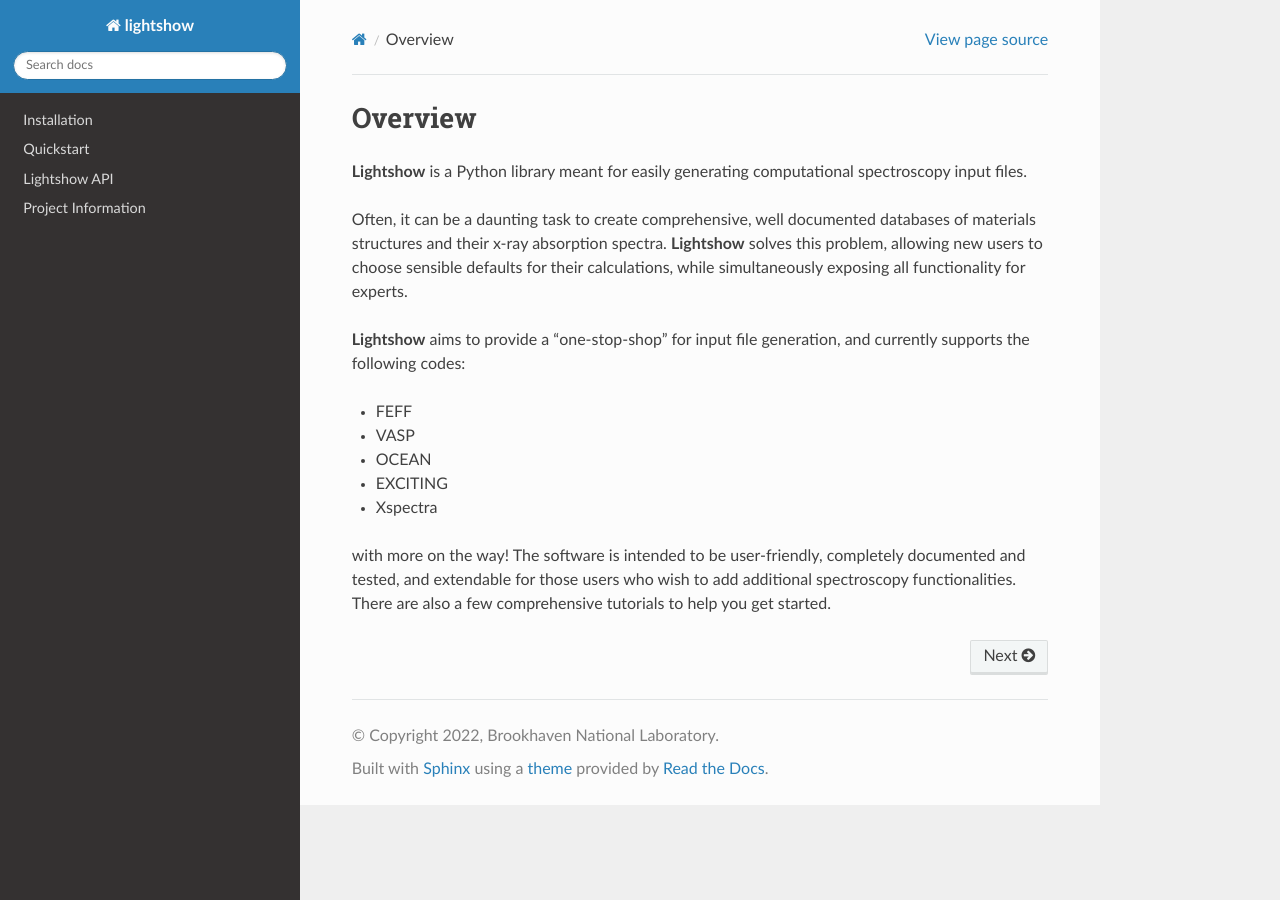
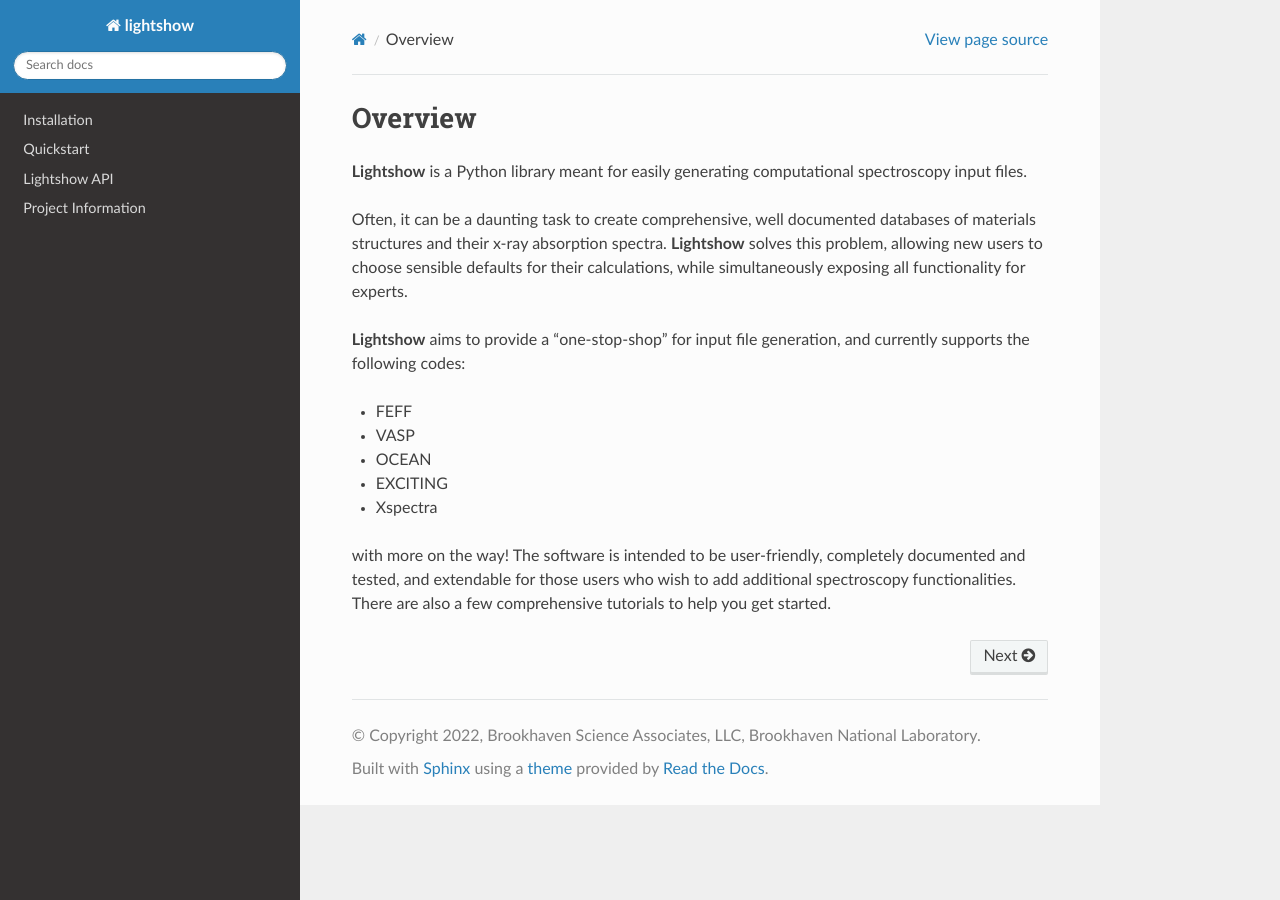
Before and after one commit to AI-multimodal/Lightshow, a Sphinx documentation site: the page built from docs/source/index.rst, in a window 1280 px wide. Built offline with Sphinx 7.4.7 and the Read the Docs theme 2.0.0, drawn with Linux system fonts in a browser that asks for light colours; the version number could not be read and is left out.

Commit message:
Fix copyright in docs conf.py

```diff
--- a/docs/source/conf.py
+++ b/docs/source/conf.py
@@ -69,7 +69,9 @@ master_doc = "index"
 
 # General information about the project.
 project = "lightshow"
-copyright = "2022, Brookhaven National Laboratory"
+copyright = (
+    "2022, Brookhaven Science Associates, LLC, Brookhaven National Laboratory"
+)
 author = "Brookhaven National Laboratory"
 
 # The version info for the project you're documenting, acts as replacement for
```
